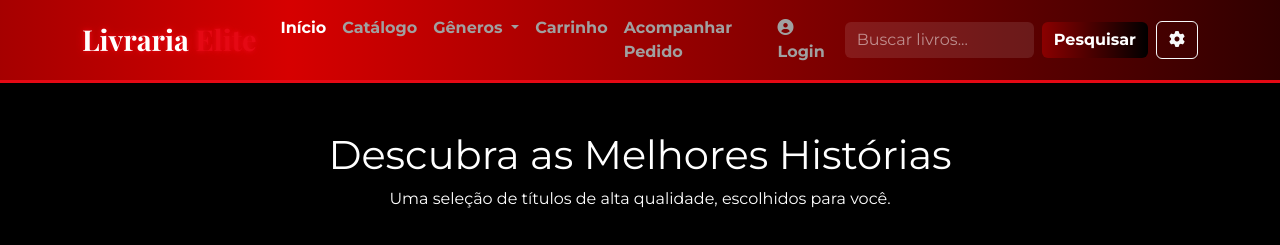
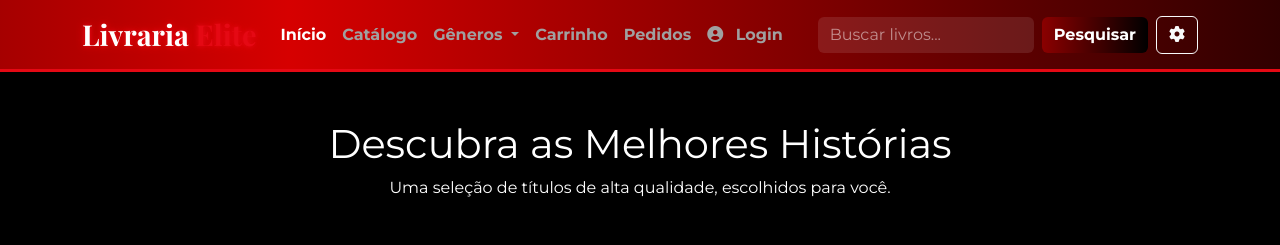
Before and after one commit to juzeexs/Projeto-Livraria, a plain HTML site: page index.html in a window 1280 px wide. Shown: the top 245 px of the page. Drawn offline with nearby package versions, Linux system fonts and the light colour scheme; no server answers; a script that the page names is missing.

Commit message:
Add files via upload

```diff
--- a/index.html
+++ b/index.html
@@ -60,7 +60,7 @@
                     </a>
                 </li>
                 <li class="nav-item">
-                    <a class="nav-link" href="#" data-page="pedidos">Acompanhar Pedido</a>
+                    <a class="nav-link" href="#" data-page="pedidos">Pedidos</a>
                 </li>
                 <li class="nav-item" id="login-item">
                     <a class="nav-link" href="#" data-bs-toggle="modal" data-bs-target="#loginModal">
```
